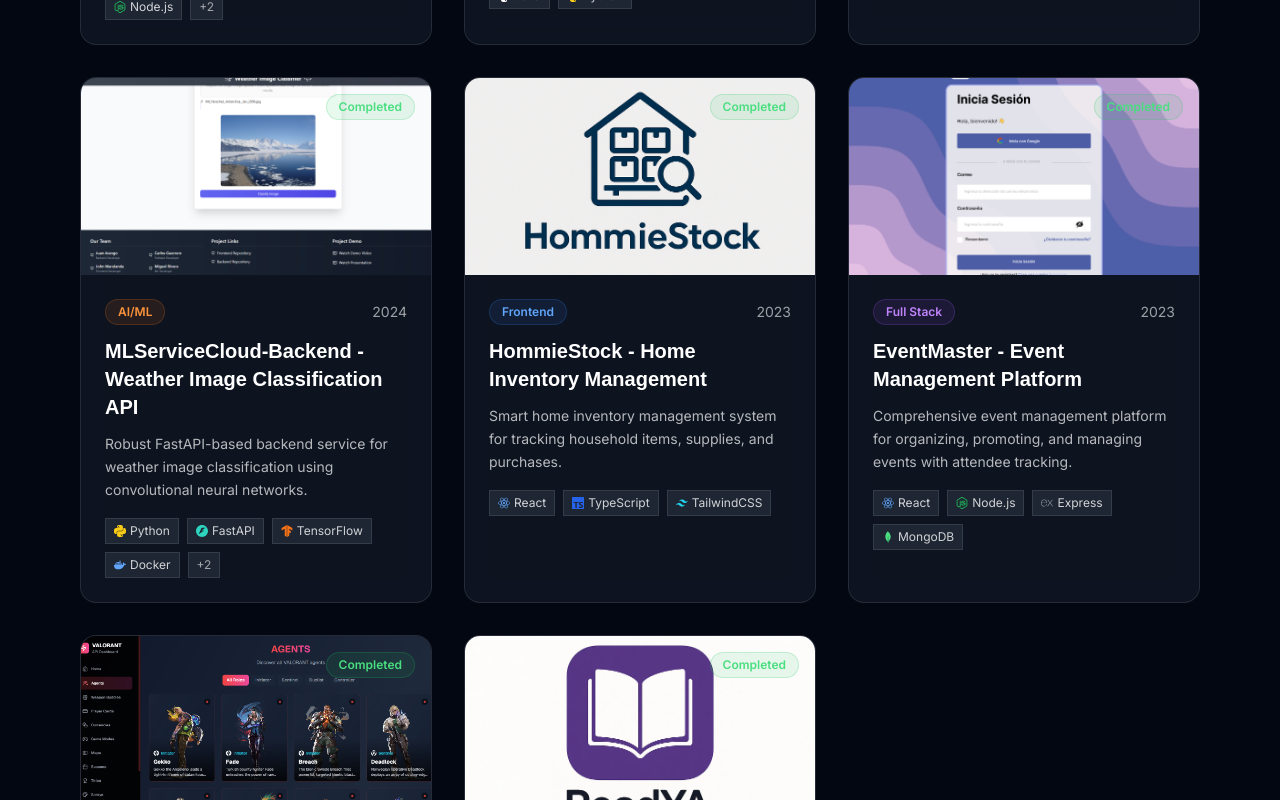
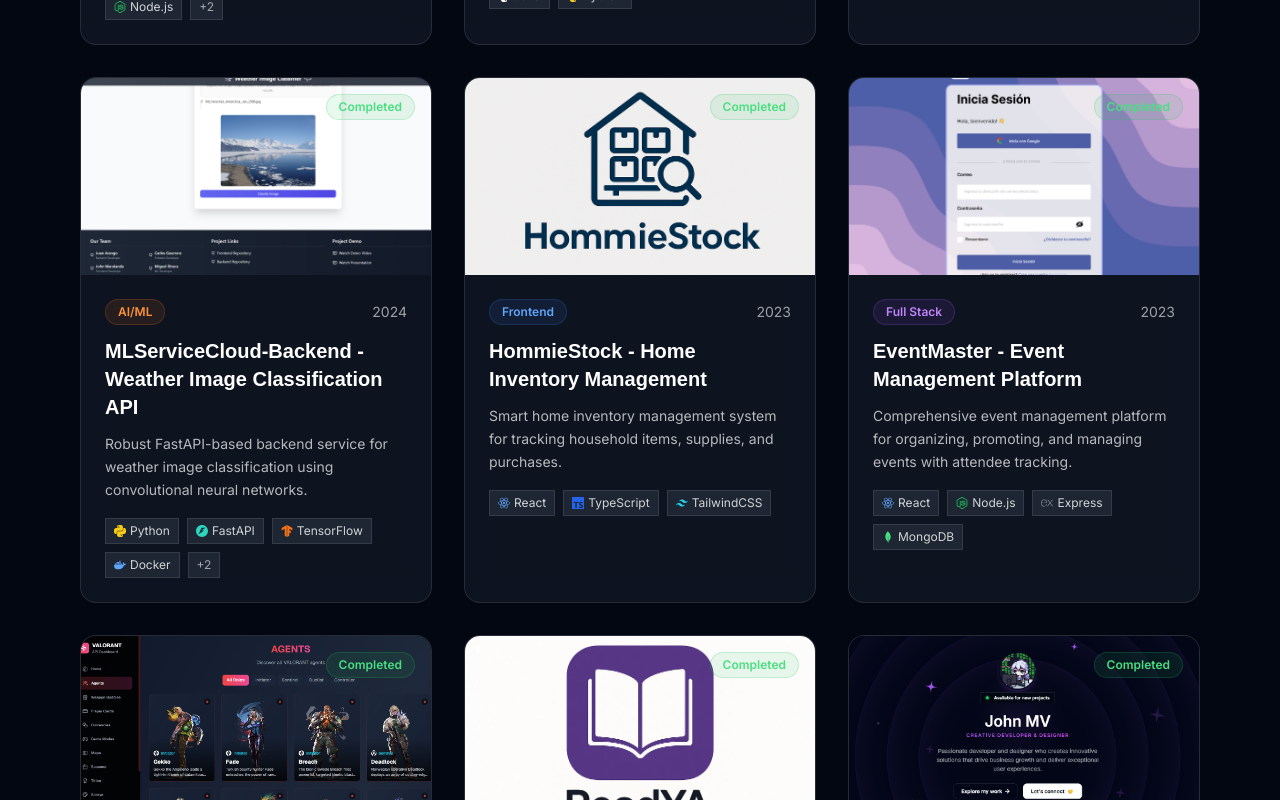
Before and after one commit to JohnMarulanda/JohnMVPortfolio, a Next.js app: page /projects in a window 1280 px wide. Shown: the part 2000-2800 px from the top of the page. Built offline with nearby package versions, Linux system fonts and the light colour scheme; a web font is replaced by a local one.

Commit message:
Add portfolio image and update GitHub links in the projects section. Modify texts to use HTML entities in the contact modal and contact and hero sections.

```diff
--- a/src/components/ContactModal.tsx
+++ b/src/components/ContactModal.tsx
@@ -199,7 +199,7 @@ export const ContactModal: React.FC<ContactModalProps> = ({ isOpen, onClose }) =
             {/* Header */}
             <div className="flex items-center justify-between mb-6">
               <div>
-                <h3 className="text-2xl md:text-3xl font-serif font-bold text-white">Let's Connect!</h3>
+                <h3 className="text-2xl md:text-3xl font-serif font-bold text-white">Let&apos;s Connect!</h3>
                 <p className="text-white/60 text-sm md:text-base mt-1">Choose your preferred way to get in touch</p>
               </div>
               <button
--- a/src/data/projectsPage.tsx
+++ b/src/data/projectsPage.tsx
@@ -13,6 +13,7 @@ import readYA from "@/assets/images-projects/ReadYA.jpg";
 import defaultProject from "@/assets/images-projects/Project.png";
 import EventMaster from "@/assets/images-projects/EventMaster.png";
 import FADA from "@/assets/images-projects/FADA.png";
+import portfolioImg from "@/assets/images-projects/Portafolio.png";
 
 
 import {
@@ -587,7 +588,7 @@ export const PROJECTS: Project[] = [
     status: "completed",
     links: {
       live: "https://valorant-explorer.vercel.app",
-      github: "https://github.com/JohnMarulanda/valorant-api-explorer"
+      github: "https://github.com/JohnMarulanda/ValorantAPI"
     },
     features: [
       "Real-time API data integration",
@@ -631,6 +632,33 @@ export const PROJECTS: Project[] = [
       "4.8/5 average user rating"
     ]
   },
+  {
+    id: "portfolio",
+    title: "Personal Portfolio – John Marulanda",
+    description: "My personal web portfolio showcasing my projects, skills, and experience as a developer and designer.",
+    longDescription: "This portfolio is a modern, responsive web application built with Next.js and TypeScript. It features a curated selection of my best work, a detailed skills section, and a contact form. Designed to be fast, accessible, and visually engaging, it reflects my passion for both development and design.",
+    image: portfolioImg,
+    category: "frontend",
+    technologies: ["nextjs", "react", "typescript", "tailwindcss", "framer-motion"],
+    year: "2024",
+    status: "completed",
+    links: {
+      github: "https://github.com/JohnMarulanda/JohnMVPortfolio"
+    },
+    features: [
+      "Modern responsive design",
+      "Featured projects showcase",
+      "Skills and technologies section",
+      "Contact form integration",
+      "Custom animated UI elements",
+      "Accessible and SEO-friendly"
+    ],
+    results: [
+      "Deployed on Vercel",
+      "Optimized for performance and accessibility",
+      "Fully responsive across devices"
+    ]
+  },
 ];
 
 // Helper functions
--- a/src/sections/About.tsx
+++ b/src/sections/About.tsx
@@ -345,7 +345,7 @@ export const AboutSection = () => {
                 <div className="relative z-10">
                   <div className="flex items-center gap-3 mb-6">
                     <FaPalette className="text-pink-400 text-xl" />
-                    <h4 className="text-lg font-semibold text-white">UX/UI</h4>
+                    <h4 className="text-lg font-semibold text-white">UX/UI & Design</h4>
                   </div>
                   <div className="grid grid-cols-3 gap-3">
                     {uxuiTech.map((tech, index) => (
--- a/src/sections/Achievements.tsx
+++ b/src/sections/Achievements.tsx
@@ -6,6 +6,7 @@ import { Award, ExternalLink, Eye, X, Calendar, ArrowUpRight } from "lucide-reac
 import { SiReact, SiNextdotjs, SiTailwindcss, SiTypescript, SiNodedotjs, SiPython, SiAmazon, SiGoogle, SiMeta } from "react-icons/si"
 import { useWiiCursor } from "@/hooks/useWiiCursor"
 import { StaticImageData } from "next/image"
+import Image from "next/image"
 
 // Importar imágenes específicas de achievements
 import awsMLImage from "@/assets/images-achievements/AWS_ML_page-0001.jpg"
@@ -151,7 +152,7 @@ export const AchievementsSection = () => {
   // Update cards when category changes
   useEffect(() => {
     setCards(filteredAchievements)
-  }, [selectedCategory])
+  }, [filteredAchievements])
 
   const removeCard = (id: number) => {
     setCards((prevCards) => {
@@ -308,9 +309,10 @@ export const AchievementsSection = () => {
                 {/* Certificate Image */}
                 <div className="aspect-[4/3] bg-gradient-to-br from-gray-700/50 to-gray-600/30 rounded-2xl border border-white/10 overflow-hidden relative group cursor-pointer"
                      {...createCursorHandlers('pointer')}>
-                  <img
+                  <Image
                     src={getImageUrl(selectedAchievement.imageUrl)}
                     alt={selectedAchievement.title}
+                    fill
                     className="w-full h-full object-cover object-center rounded-2xl group-hover:scale-105 transition-transform duration-300"
                   />
                   {/* Hover overlay */}
--- a/src/sections/Contact.tsx
+++ b/src/sections/Contact.tsx
@@ -26,13 +26,13 @@ export const ContactSection = () => {
           <div className="relative z-10 flex flex-col gap-6 items-center md:flex-row md:items-center md:gap-12">
             <div className="text-center md:text-left flex-1">
               <h2 className="font-serif text-3xl md:text-5xl font-bold text-white mb-6 leading-tight">
-                Let's create something amazing together
+                Let&apos;s create something amazing together
               </h2>
               <p className="text-lg md:text-xl text-purple-100 leading-relaxed font-medium">
-                I'm currently looking for new opportunities. My inbox is always open.
+                I&apos;m currently looking for new opportunities. My inbox is always open.
                 <br className="hidden md:block" />
                 <span className="text-purple-200">
-                  Whether you have a question or just want to say hi, I'll try my best to get back to you!
+                  Whether you have a question or just want to say hi, I&apos;ll try my best to get back to you!
                 </span>
               </p>
             </div>
--- a/src/sections/Hero.tsx
+++ b/src/sections/Hero.tsx
@@ -223,7 +223,7 @@ export const HeroSection = () => {
             whileTap={{ scale: 0.95 }}
             {...createCursorHandlers('pointer')}
           >
-            <span className="font-semibold">Let's connect</span>
+            <span className="font-semibold">Let&apos;s connect</span>
             <span> 🤝 </span>
           </motion.button>
         </div>
--- a/src/sections/Projects.tsx
+++ b/src/sections/Projects.tsx
@@ -90,7 +90,7 @@ const portfolioProjects: Project[] = [
       { title: "Handled API rate limits, loading states, and error management for a smooth UX" }
     ],
     liveLink: "https://valorant-explorer.vercel.app",
-    githubLink: "https://github.com/JohnMarulanda",
+    githubLink: "https://github.com/JohnMarulanda/ValorantAPI",
     image: valorantAPI,
     technologies: [
       { name: "Next.js", icon: <SiNextdotjs />, color: "text-white" },
```
Also changed, not shown: src/assets/images-projects/Portafolio.png (added).
